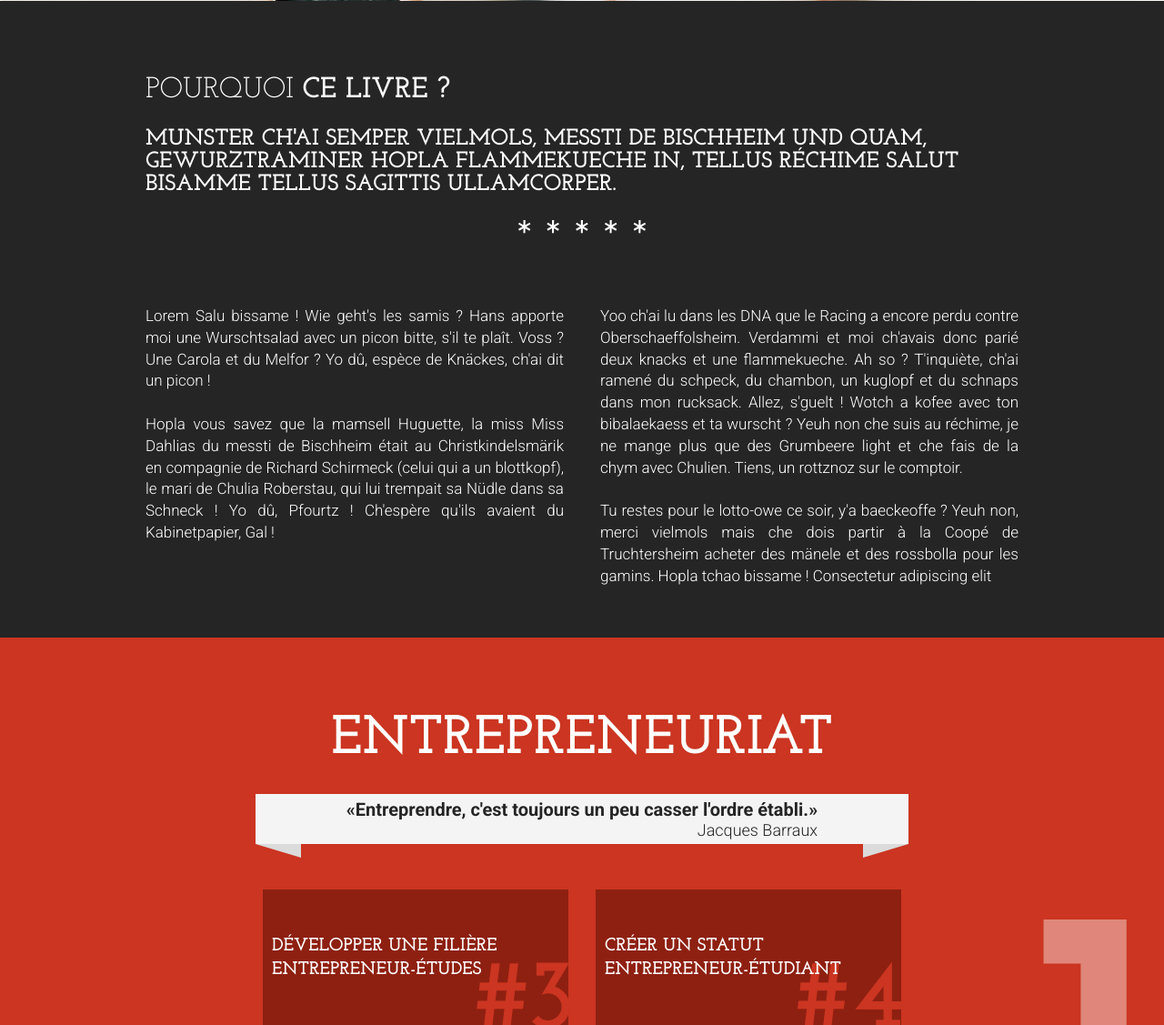
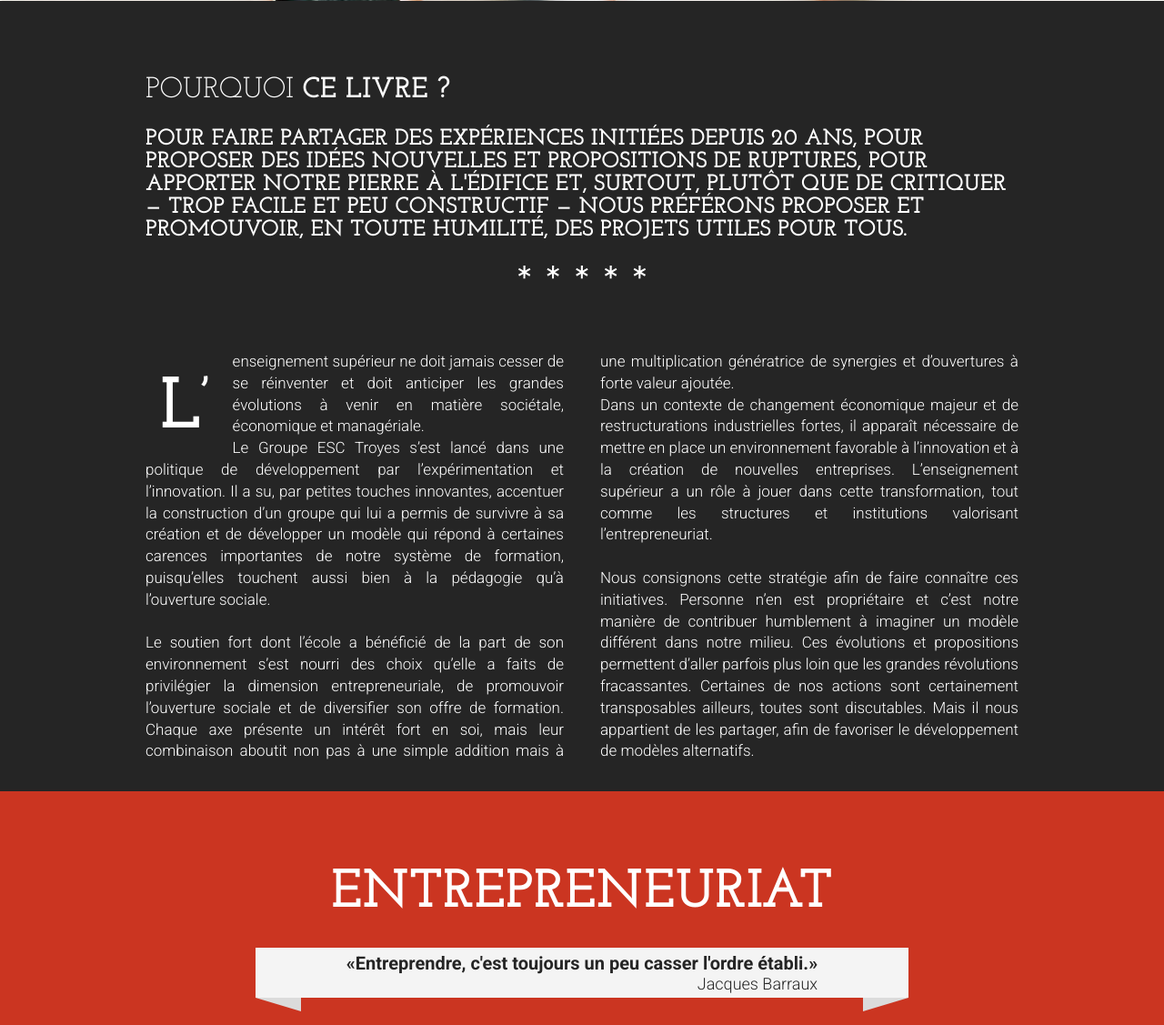
Before and after one commit to Groupe-ESC-Troyes/MixerLesCultures, a PHP site: page / in a window 1280 px wide. Shown: the part 699-1826 px from the top of the page at 91% size. Run offline with PHP 8.4, Linux system fonts and the light colour scheme; some libraries are stand-ins or nearby versions.

Commit message:
Ajout du texte pourquoi ce livre

```diff
--- a/index.php
+++ b/index.php
@@ -110,15 +110,46 @@
 				ce livre ?
 			</h1>
 			<h2>
-				Munster ch'ai semper vielmols, messti de Bischheim und quam, gewurztraminer hopla flammekueche in, tellus réchime Salut bisamme tellus sagittis ullamcorper.
+				Pour faire partager des expériences initiées depuis 20 ans, pour proposer des idées
+				nouvelles et propositions de ruptures, pour apporter notre pierre à l'édifice et,
+				surtout, plutôt que de critiquer — trop facile et peu constructif — nous préférons
+				proposer et promouvoir, en toute humilité, des projets utiles pour tous.
 			</h2>
 			<hr />
 			<div class="content">
-				<p>Lorem Salu bissame ! Wie geht's les samis ? Hans apporte moi une Wurschtsalad avec un picon bitte, s'il te plaît.
-	 			Voss ? Une Carola et du Melfor ? Yo dû, espèce de Knäckes, ch'ai dit un picon !</p>
-				<p>Hopla vous savez que la mamsell Huguette, la miss Miss Dahlias du messti de Bischheim était au Christkindelsmärik en compagnie de Richard Schirmeck (celui qui a un blottkopf), le mari de Chulia Roberstau, qui lui trempait sa Nüdle dans sa Schneck ! Yo dû, Pfourtz ! Ch'espère qu'ils avaient du Kabinetpapier, Gal !</p>
-				<p>Yoo ch'ai lu dans les DNA que le Racing a encore perdu contre Oberschaeffolsheim. Verdammi et moi ch'avais donc parié deux knacks et une flammekueche. Ah so ? T'inquiète, ch'ai ramené du schpeck, du chambon, un kuglopf et du schnaps dans mon rucksack. Allez, s'guelt ! Wotch a kofee avec ton bibalaekaess et ta wurscht ? Yeuh non che suis au réchime, je ne mange plus que des Grumbeere light et che fais de la chym avec Chulien. Tiens, un rottznoz sur le comptoir.</p>
-				<p>Tu restes pour le lotto-owe ce soir, y'a baeckeoffe ? Yeuh non, merci vielmols mais che dois partir à la Coopé de Truchtersheim acheter des mänele et des rossbolla pour les gamins. Hopla tchao bissame ! Consectetur adipiscing elit</p>
+				<p class="dropcap">
+					L’enseignement supérieur ne doit jamais cesser de se réinventer et doit anticiper
+					les grandes évolutions à venir en matière sociétale, économique et managériale.
+					<br />
+					Le Groupe ESC Troyes s’est lancé dans une politique de développement par
+					l’expérimentation et l’innovation. Il a su, par petites touches innovantes,
+					accentuer la construction d’un groupe qui lui a permis de survivre à sa création
+					et de développer un modèle qui répond à certaines carences importantes de notre
+					système de formation, puisqu’elles touchent aussi bien à la pédagogie qu’à
+					l’ouverture sociale.
+				</p>
+				<p>
+					Le soutien fort dont l’école a bénéficié de la part de son environnement s’est
+					nourri des choix qu’elle a faits de privilégier la dimension entrepreneuriale,
+					de promouvoir l’ouverture sociale et de diversifier son offre de formation.
+					Chaque axe présente un intérêt fort en soi, mais leur combinaison aboutit non
+					pas à une simple addition mais à une multiplication génératrice de synergies et
+					d’ouvertures à forte valeur ajoutée.<br />
+					Dans un contexte de changement économique majeur et de restructurations
+					industrielles fortes, il apparaît nécessaire de mettre en place un environnement
+					favorable à l’innovation et à la création de nouvelles entreprises.
+					L’enseignement supérieur a un rôle à jouer dans cette transformation, tout comme
+					les structures et institutions valorisant l’entrepreneuriat.
+				</p>
+				<p>
+					Nous consignons cette stratégie afin de faire connaître ces initiatives. Personne
+					n’en est propriétaire et c’est notre manière de contribuer humblement à imaginer
+					un modèle différent dans notre milieu. Ces évolutions et propositions permettent
+					d’aller parfois plus loin que les grandes révolutions fracassantes. Certaines de
+					nos actions sont certainement transposables ailleurs, toutes sont discutables.
+					Mais il nous appartient de les partager, afin de favoriser le développement de
+					modèles alternatifs.
+				</p>
 			</div>
 		</div>
 	</section>
```
